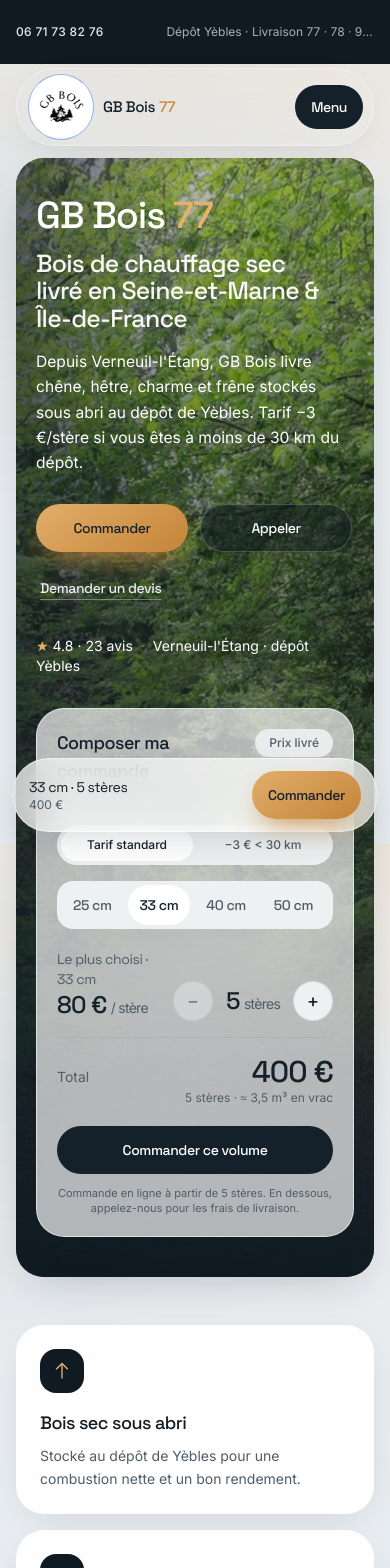
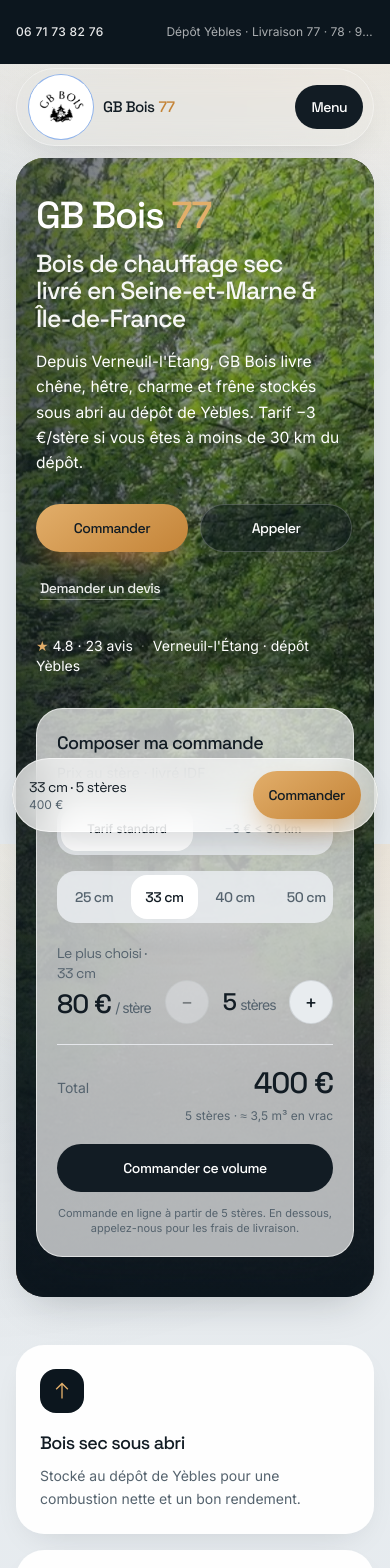
Before and after one commit to BlonXsss/gb-bois, a Next.js app in the folder web/: page / in a window 390 px wide. Shown: the top 1568 px of the page. Built offline with nearby package versions, Linux system fonts and the light colour scheme.

Commit message:
Polish mobile touch targets and order configurator spacing
Align layout safe-area padding, qty controls, and Tailwind tokens with the refreshed Alpine shell.

Co-authored-by: BlonXsss <BlonXsss@users.noreply.github.com>

```diff
--- a/web/src/app/layout.tsx
+++ b/web/src/app/layout.tsx
@@ -32,7 +32,7 @@ export default function RootLayout({
   return (
     <html lang="fr" className="h-full antialiased">
       <body
-        className={`${inter.variable} ${grotesk.variable} font-sans min-h-full pb-24 sm:pb-0`}
+        className={`${inter.variable} ${grotesk.variable} font-sans min-h-full pb-[calc(5.75rem+env(safe-area-inset-bottom))] sm:pb-0`}
       >
         <OrderProvider>
           <ScrollProgress />
--- a/web/src/components/OrderConfigurator.tsx
+++ b/web/src/components/OrderConfigurator.tsx
@@ -19,19 +19,16 @@ export function OrderConfigurator() {
   } = useOrder();
 
   return (
-    <div className="glass w-full rounded-[1.75rem] p-5 shadow-lift sm:p-6">
-      <div className="mb-4 flex items-start justify-between gap-3">
-        <div>
-          <p className="font-display text-lg font-medium tracking-tightest text-ink">
-            Composer ma commande
-          </p>
-          <p className="mt-1 text-sm text-muted">Prix au stère · livré IDF</p>
-        </div>
-        <span className="chip shrink-0">Prix livré</span>
+    <div className="glass w-full rounded-[1.65rem] p-5 shadow-lift sm:rounded-[1.75rem] sm:p-6">
+      <div className="mb-5">
+        <p className="font-display text-lg font-medium tracking-tightest text-ink sm:text-xl">
+          Composer ma commande
+        </p>
+        <p className="mt-1.5 text-sm text-muted">Prix au stère · livré IDF</p>
       </div>
 
       <div
-        className="mb-4 grid grid-cols-2 gap-1 rounded-full bg-page p-1"
+        className="mb-4 grid grid-cols-2 gap-1 rounded-[1.15rem] bg-page/90 p-1"
         role="group"
         aria-label="Tarif de proximité"
       >
@@ -39,7 +36,7 @@ export function OrderConfigurator() {
           type="button"
           aria-pressed={!nearDepot}
           onClick={() => setNearDepot(false)}
-          className={`rounded-full px-3 py-2 text-xs font-medium transition focus-visible:outline focus-visible:outline-2 focus-visible:outline-offset-2 focus-visible:outline-amber sm:text-sm ${
+          className={`min-h-[44px] rounded-[1rem] px-3 py-2.5 text-xs font-medium transition focus-visible:outline focus-visible:outline-2 focus-visible:outline-offset-2 focus-visible:outline-amber sm:text-sm ${
             !nearDepot ? "bg-white text-ink shadow-soft" : "text-muted"
           }`}
         >
@@ -49,7 +46,7 @@ export function OrderConfigurator() {
           type="button"
           aria-pressed={nearDepot}
           onClick={() => setNearDepot(true)}
-          className={`rounded-full px-3 py-2 text-xs font-medium transition focus-visible:outline focus-visible:outline-2 focus-visible:outline-offset-2 focus-visible:outline-amber sm:text-sm ${
+          className={`min-h-[44px] rounded-[1rem] px-3 py-2.5 text-xs font-medium transition focus-visible:outline focus-visible:outline-2 focus-visible:outline-offset-2 focus-visible:outline-amber sm:text-sm ${
             nearDepot ? "bg-white text-ink shadow-soft" : "text-muted"
           }`}
         >
@@ -58,7 +55,7 @@ export function OrderConfigurator() {
       </div>
 
       <div
-        className="mb-5 flex gap-1 overflow-x-auto rounded-2xl bg-page p-1"
+        className="mb-5 flex gap-1 overflow-x-auto rounded-[1.15rem] bg-page/90 p-1 [-ms-overflow-style:none] [scrollbar-width:none] [&::-webkit-scrollbar]:hidden"
         role="group"
         aria-label="Longueur des bûches"
       >
@@ -70,7 +67,7 @@ export function OrderConfigurator() {
               type="button"
               aria-pressed={active}
               onClick={() => setLengthId(opt.id)}
-              className={`shrink-0 rounded-full px-3 py-2.5 font-display text-sm font-medium tracking-tightest transition focus-visible:outline focus-visible:outline-2 focus-visible:outline-offset-2 focus-visible:outline-amber ${
+              className={`min-h-[44px] shrink-0 rounded-[1rem] px-3.5 py-2.5 font-display text-sm font-medium tracking-tightest transition focus-visible:outline focus-visible:outline-2 focus-visible:outline-offset-2 focus-visible:outline-amber ${
                 active
                   ? "bg-white text-ink shadow-soft"
                   : "text-muted hover:text-ink"
@@ -82,7 +79,7 @@ export function OrderConfigurator() {
         })}
       </div>
 
-      <div className="mb-4 flex items-end justify-between gap-3">
+      <div className="mb-5 flex items-end justify-between gap-3">
         <div>
           <p className="font-display text-sm tracking-tightest text-muted">
             {length.popular ? "Le plus choisi · " : ""}
@@ -91,7 +88,7 @@ export function OrderConfigurator() {
               ? " · proximité"
               : ""}
           </p>
-          <p className="font-display text-2xl font-medium tracking-tightest text-ink">
+          <p className="mt-0.5 font-display text-[1.65rem] font-medium tracking-tightest text-ink sm:text-3xl">
             {formatEuro(unitPrice)}
             <span className="ml-1 text-sm font-sans font-normal text-muted">
               {business.priceUnitSuffix}
@@ -106,13 +103,13 @@ export function OrderConfigurator() {
         <QtyControl label={business.unitLabelPlural} />
       </div>
 
-      <div className="mb-5 flex items-baseline justify-between border-t border-ink/5 pt-4">
+      <div className="mb-5 flex items-baseline justify-between border-t border-ink/6 pt-4">
         <span className="text-sm text-muted">Total</span>
         <div className="text-right">
-          <p className="font-display text-3xl font-medium tracking-tightest text-ink">
+          <p className="font-display text-[1.85rem] font-medium tracking-tightest text-ink sm:text-3xl">
             {formatEuro(total)}
           </p>
-          <p className="text-xs text-muted">
+          <p className="mt-0.5 text-xs text-muted">
             {qty} {business.unitLabelPlural} · ≈{" "}
             {m3Approx.toLocaleString("fr-FR")} m³ en vrac
           </p>
@@ -122,7 +119,7 @@ export function OrderConfigurator() {
       <a href="#contact" className="btn-slate w-full">
         Commander ce volume
       </a>
-      <p className="mt-3 text-center text-[11px] leading-snug text-muted">
+      <p className="mt-3.5 text-center text-[11px] leading-snug text-muted sm:text-xs">
         {business.minOrderNote}
       </p>
     </div>
--- a/web/src/components/QtyControl.tsx
+++ b/web/src/components/QtyControl.tsx
@@ -21,18 +21,18 @@ export function QtyControl({
   }, [qty]);
 
   return (
-    <div className={`inline-flex items-center gap-3 ${className}`}>
+    <div className={`inline-flex items-center gap-2.5 sm:gap-3 ${className}`}>
       <button
         type="button"
         onClick={dec}
         disabled={qty <= business.minOrderSteres}
         aria-label="Diminuer la quantité"
-        className="flex h-10 w-10 items-center justify-center rounded-full border border-ink/10 bg-page text-lg font-medium text-ink transition hover:bg-white disabled:opacity-40"
+        className="flex h-11 w-11 items-center justify-center rounded-full border border-ink/10 bg-page text-lg font-medium text-ink transition hover:bg-white disabled:opacity-40"
       >
         −
       </button>
       <span
-        className={`min-w-[3.5rem] text-center font-display text-2xl font-medium tracking-tightest tabular-nums ${pop ? "qty-pop" : ""}`}
+        className={`min-w-[3.75rem] text-center font-display text-2xl font-medium tracking-tightest tabular-nums ${pop ? "qty-pop" : ""}`}
         aria-live="polite"
       >
         {qty}
@@ -47,7 +47,7 @@ export function QtyControl({
         onClick={inc}
         disabled={qty >= business.maxOrderSteres}
         aria-label="Augmenter la quantité"
-        className="flex h-10 w-10 items-center justify-center rounded-full border border-ink/10 bg-page text-lg font-medium text-ink transition hover:bg-white disabled:opacity-40"
+        className="flex h-11 w-11 items-center justify-center rounded-full border border-ink/10 bg-page text-lg font-medium text-ink transition hover:bg-white disabled:opacity-40"
       >
         +
       </button>
--- a/web/tailwind.config.ts
+++ b/web/tailwind.config.ts
@@ -9,14 +9,14 @@ export default {
   theme: {
     extend: {
       colors: {
-        page: "#eef1f2",
-        ink: "#14202a",
-        muted: "#4f5d68",
+        page: "#e8ecef",
+        ink: "#121c24",
+        muted: "#55636e",
         amber: {
-          DEFAULT: "#c98a3c",
-          light: "#e4b06e",
+          DEFAULT: "#c48438",
+          light: "#e2ae6a",
         },
-        deep: "#0f1a22",
+        deep: "#0c161e",
       },
       fontFamily: {
         sans: ["var(--font-inter)", "system-ui", "sans-serif"],
@@ -26,13 +26,14 @@ export default {
         "2rem": "2rem",
       },
       boxShadow: {
-        soft: "0 10px 40px -18px rgba(20, 32, 42, 0.18)",
-        lift: "0 16px 40px -16px rgba(20, 32, 42, 0.22)",
-        amber: "0 12px 28px -10px rgba(201, 138, 60, 0.55)",
+        soft: "0 12px 36px -20px rgba(18, 28, 36, 0.22)",
+        lift: "0 18px 42px -18px rgba(18, 28, 36, 0.26)",
+        amber: "0 14px 30px -12px rgba(196, 132, 56, 0.48)",
       },
       letterSpacing: {
-        tightest: "-0.03em",
+        tightest: "-0.035em",
       },
+
     },
   },
   plugins: [],
```
